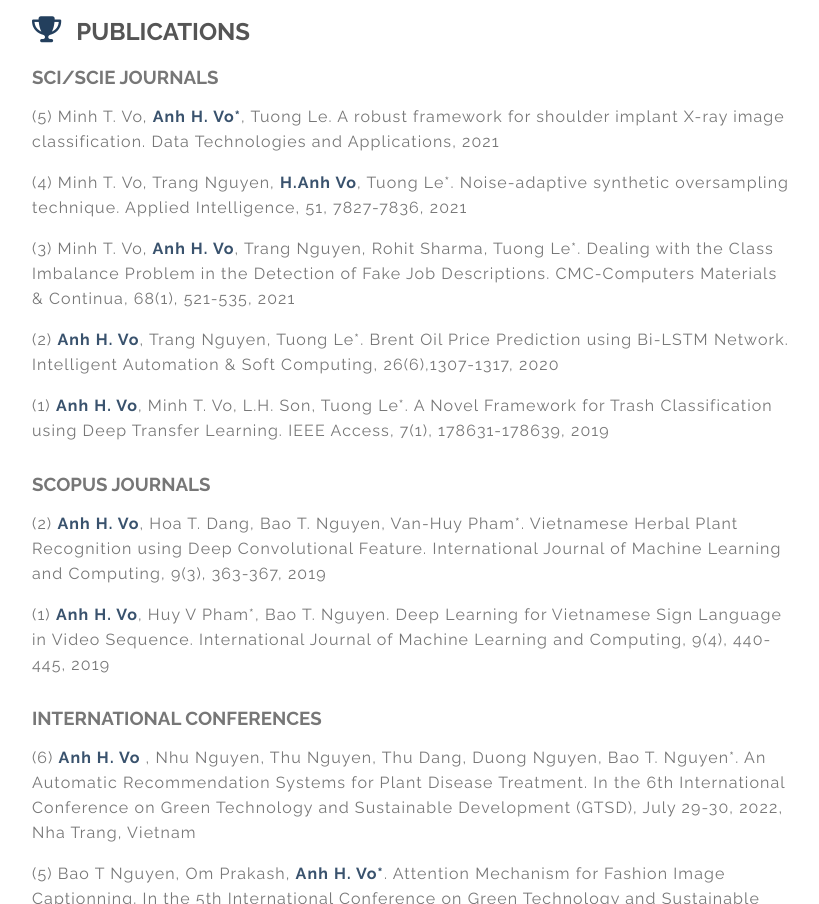
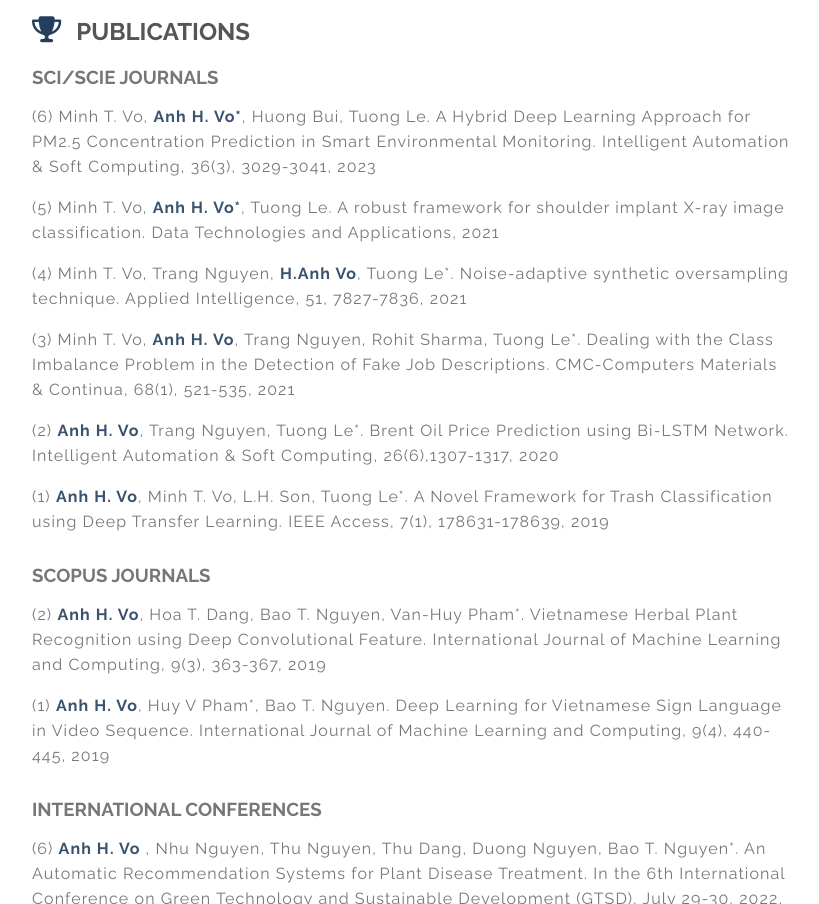
Before and after one commit to VoHoangAnh/vohoanganh.github.io, a website: page index.html in a window 1280 px wide. Shown: the part 937-1841 px from the top of the page, without its empty margins (448-1267 px from the left). Drawn offline with Linux system fonts and the light colour scheme.

Commit message:
Update index.html

```diff
--- a/index.html
+++ b/index.html
@@ -94,6 +94,9 @@
               <div class="item">
                 <h3> SCI/SCIE JOURNALS </h3>
                 <p></p>
+                <p>(6) Minh T. Vo, <span><b>Anh H. Vo*</b></span>, Huong Bui, Tuong Le.
+                A Hybrid Deep Learning Approach for PM2.5 Concentration Prediction in Smart Environmental Monitoring.
+                  Intelligent Automation & Soft Computing, 36(3),  3029-3041, 2023 </p>
                 <p>(5) Minh T. Vo, <span><b>Anh H. Vo*</b></span>, Tuong Le. A robust framework for shoulder implant
                   X-ray image classification. Data Technologies and Applications, 2021 </p>
                 <p>(4) Minh T. Vo, Trang Nguyen, <span><b>H.Anh Vo</b></span>, Tuong Le*. Noise-adaptive synthetic
```
